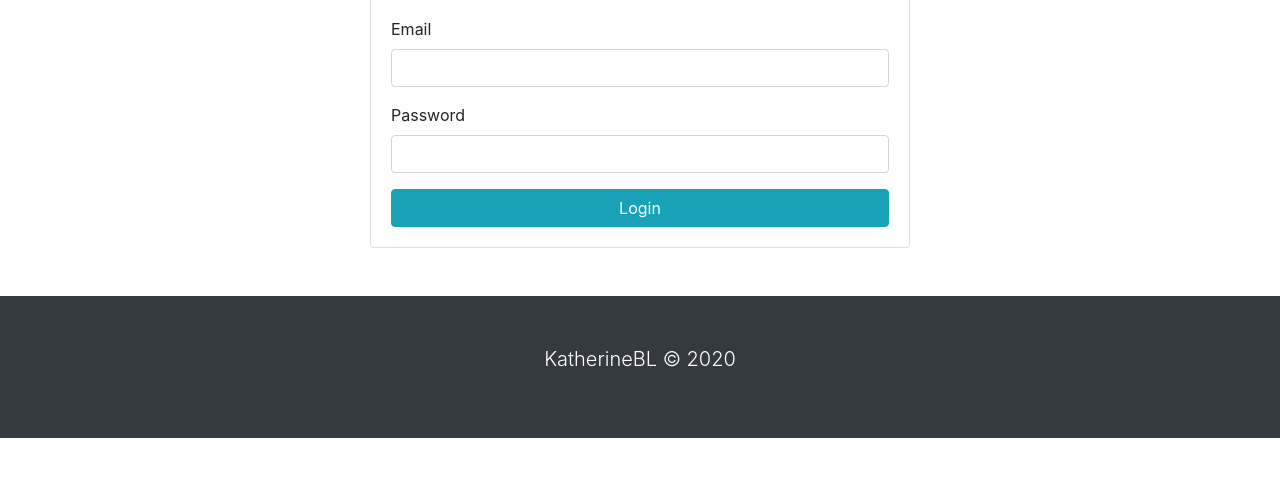
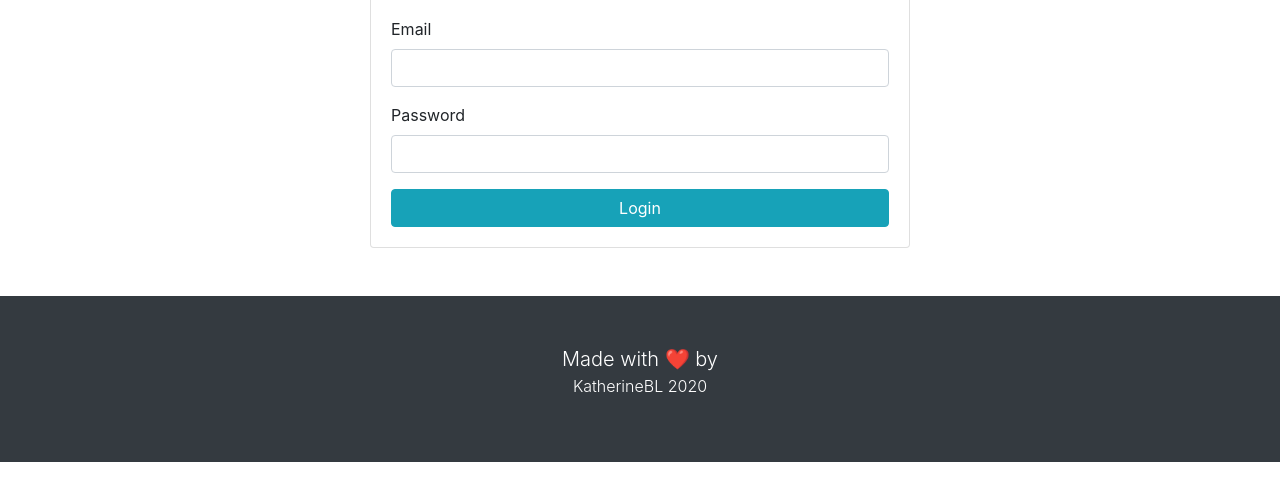
Before and after one commit to katherinebl/blogen-admin-ui, a plain HTML site: page login.html in a window 1280 px wide. Shown: the part 298-798 px from the top of the page. Drawn offline with nearby package versions, Linux system fonts and the light colour scheme.

Commit message:
Updated footer in all pages

```diff
--- a/css/style.css
+++ b/css/style.css
@@ -0,0 +1,10 @@
+#main-footer .github-link {
+    color: #fff;
+    display: block;
+    text-decoration: none;
+    font-size: 1rem;
+  }
+
+  #main-footer .github-link:hover {
+    color: #f64b3c;
+  }
--- a/login.html
+++ b/login.html
@@ -70,13 +70,12 @@
   </section>
 
   <!-- FOOTER -->
+  <!-- FOOTER -->
   <footer id="main-footer" class="bg-dark text-white mt-5 p-5">
     <div class="container">
-      <div class="row">
-        <div class="col">
-          <p class="lead text-center">
-            KatherineBL &copy; <span id="year"></span>
-          </p>
+      <div class="row text-center">
+        <div class="col-md-6 mx-auto">
+          <p class="lead">Made with ❤️ by <a class="github-link" href="https://github.com/katherinebl" target="_blank">KatherineBL <span id="year"></span></a> </p>
         </div>
       </div>
     </div>
```
Also changed, not shown: categories.html (+3 -5 lines), details.html (+3 -5 lines), index.html (+3 -5 lines), posts.html (+3 -5 lines), profile.html (+3 -5 lines), settings.html (+3 -5 lines), users.html (+3 -5 lines).
